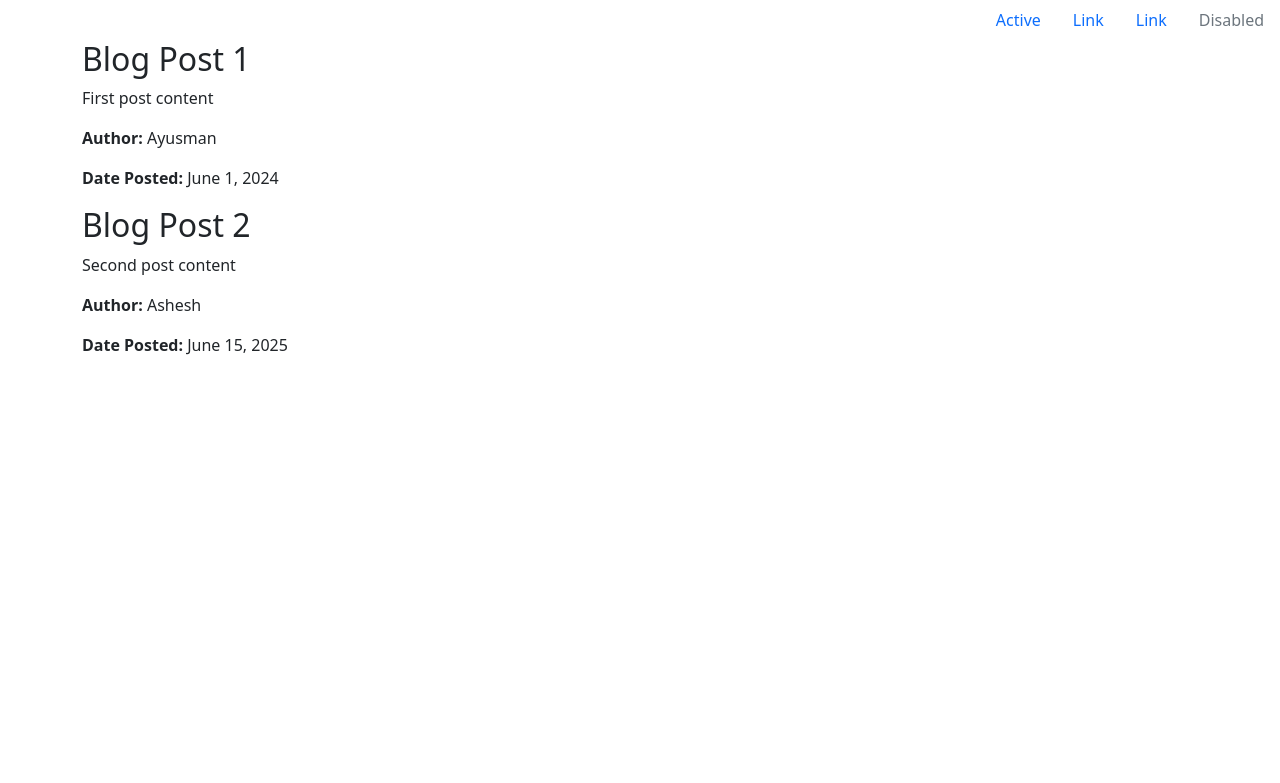
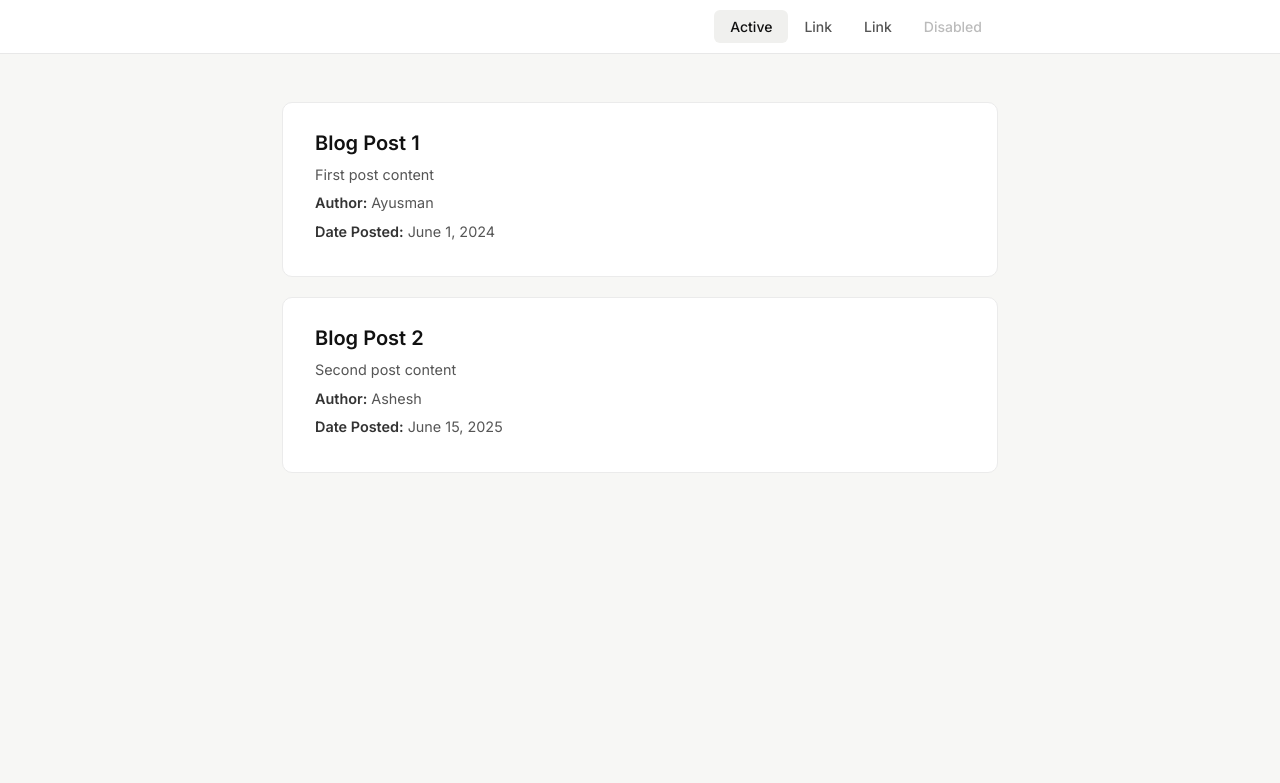
Before and after one commit to ayushmanadhikari/django101, a Django app: page / in a window 1280 px wide. Shown: the top 783 px of the page. Run offline with Django 4.2, Linux system fonts and the light colour scheme.

Commit message:
base home about template claude modifyed

```diff
--- a/blog/templates/blog/base.html
+++ b/blog/templates/blog/base.html
@@ -6,6 +6,8 @@
 
         <!-- Bootstrap CSS -->
         <link href="https://cdn.jsdelivr.net/npm/bootstrap@5.0.2/dist/css/bootstrap.min.css" rel="stylesheet" integrity="sha384-EVSTQN3/azprG1Anm3QDgpJLIm9Nao0Yz1ztcQTwFspd3yD65VohhpuuCOmLASjC" crossorigin="anonymous">
+        <link rel="preconnect" href="https://fonts.googleapis.com">
+        <link href="https://fonts.googleapis.com/css2?family=Inter:wght@400;500;600&display=swap" rel="stylesheet">
 
         {% if title %}
         <title>Django Blog - {{title}}</title>
@@ -13,8 +15,42 @@
         <title>Django Blog </title>
         {% endif %}
         <title>Blog Home</title>
+
+        <style>
+            body {
+                font-family: 'Inter', sans-serif;
+                background-color: #f7f7f5;
+                color: #1a1a1a;
+            }
+            .site-nav {
+                background: #fff;
+                border-bottom: 1px solid #e8e8e8;
+                padding: 10px 0;
+            }
+            .site-nav .nav-link {
+                color: #555;
+                font-size: 0.875rem;
+                font-weight: 500;
+                padding: 6px 16px;
+                border-radius: 6px;
+                transition: background 0.15s, color 0.15s;
+            }
+            .site-nav .nav-link:hover,
+            .site-nav .nav-link.active {
+                background: #f0f0ee;
+                color: #111;
+            }
+            .site-nav .nav-link.disabled {
+                color: #bbb;
+            }
+            .container {
+                max-width: 740px;
+            }
+        </style>
     </head>
     <body>
+        <div class="site-nav">
+            <div class="container">
                 <ul class="nav justify-content-end">
                 <li class="nav-item">
                     <a class="nav-link active" aria-current="page" href="#">Active</a>
@@ -29,7 +65,9 @@
                     <a class="nav-link disabled" href="#" tabindex="-1" aria-disabled="true">Disabled</a>
                 </li>
                 </ul>
-        <div class="container">
+            </div>
+        </div>
+        <div class="container mt-5 mb-5">
         {% block content %}
         {% endblock content %}
         </div>
--- a/blog/templates/blog/home.html
+++ b/blog/templates/blog/home.html
@@ -1,11 +1,19 @@
 {% extends 'blog/base.html' %}
 {% block content%}
+    <style>
+        .post-card { background: #fff; border-radius: 10px; padding: 28px 32px; margin-bottom: 20px; border: 1px solid #ebebeb; }
+        .post-card h2 { font-size: 1.25rem; font-weight: 600; margin-bottom: 8px; color: #111; }
+        .post-card p { color: #555; font-size: 0.9rem; line-height: 1.7; margin-bottom: 4px; }
+        .post-card p strong { color: #333; }
+    </style>
     <body>
         {% for post in posts %}
+        <div class="post-card">
         <h2>{{ post.title }}</h2>
         <p>{{ post.content }}</p>
         <p><strong>Author:</strong> {{ post.author }}</p>
         <p><strong>Date Posted:</strong> {{ post.date_posted }}</p>
+        </div>
         {% endfor %}
     </body>
 {% endblock content %}
```
Also changed, not shown: blog/templates/blog/about.html (+7 -0 lines). Lines whose indentation alone changed are shown as unchanged.
